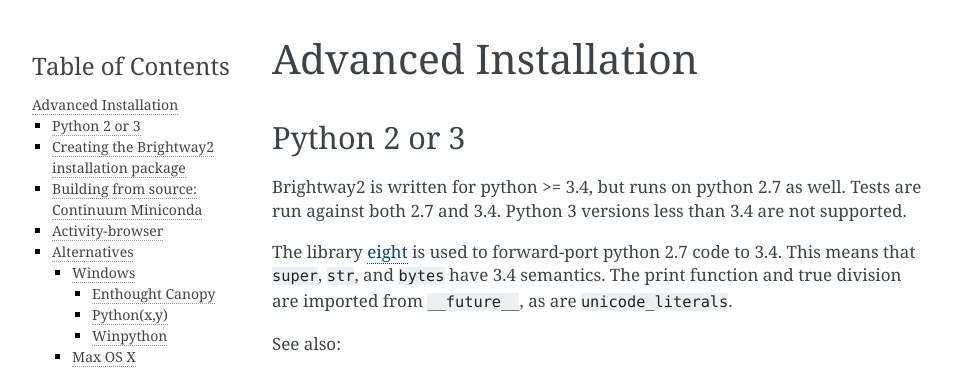
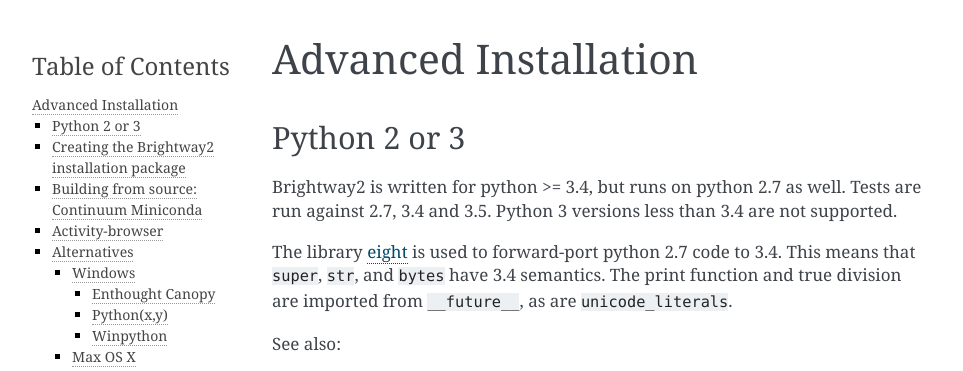
Before and after one commit to brightway-lca/brightway2, a Sphinx documentation site: the page built from docs/advanced-installation.rst, in a window 1280 px wide and 900 px high. Shown: the top 371 px of the window, without its empty margins (148-1111 px from the left). Built offline with Sphinx 7.4.7, drawn with Linux system fonts in a browser that asks for light colours.

Commit message:
Add Python 3.5

```diff
--- a/docs/advanced-installation.rst
+++ b/docs/advanced-installation.rst
@@ -6,7 +6,7 @@
 Python 2 or 3
 =============
 
-Brightway2 is written for python >= 3.4, but runs on python 2.7 as well. Tests are run against both 2.7 and 3.4. Python 3 versions less than 3.4 are not supported.
+Brightway2 is written for python >= 3.4, but runs on python 2.7 as well. Tests are run against 2.7, 3.4 and 3.5. Python 3 versions less than 3.4 are not supported.
 
 The library `eight <https://github.com/kislyuk/eight>`__ is used to forward-port python 2.7 code to 3.4. This means that ``super``, ``str``, and ``bytes`` have 3.4 semantics. The print function and true division are imported from ``__future__``, as are ``unicode_literals``.
 
```
